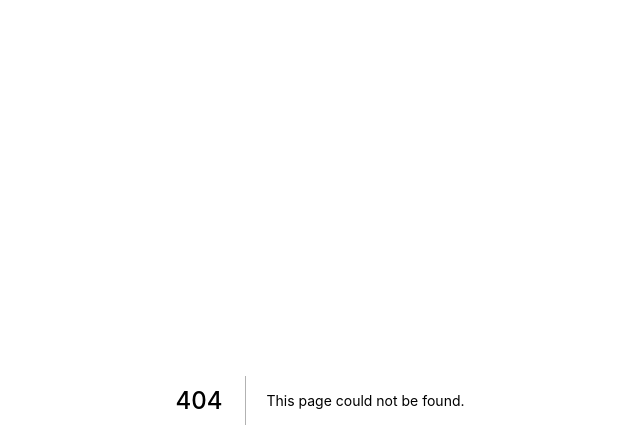
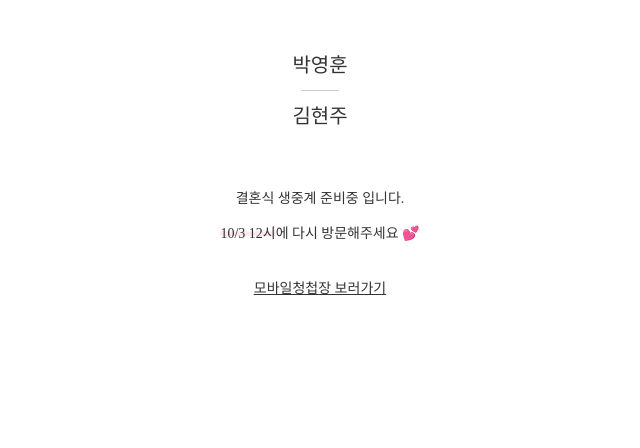
Before and after one commit to yhpark/wedinv, a Next.js app: page /live in a window 1280 px wide. Before the commit this address had no page. Shown: the top 448 px of the page, without its empty margins (320-960 px from the left). Built offline with nearby package versions, Linux system fonts and the light colour scheme.

Commit message:
live page

```diff
--- /dev/null
+++ b/pages/live.tsx
@@ -0,0 +1,30 @@
+import Live from "@/components/home/live";
+import Head from "next/head";
+
+const LivePage = () => {
+  return (
+    <>
+      <Head>
+        <title>박영훈 ♡ 김현주</title>
+        <meta
+          name="description"
+          content="박영훈 ♡ 김현주 10월 3일에 결혼합니다."
+        />
+        <meta
+          name="viewport"
+          content="width=device-width, initial-scale=1, maximum-scale=1"
+        />
+        <meta property="og:type" content="article" />
+        <meta property="og:title" content="박영훈 ♡ 김현주 청첩장" />
+        <meta property="og:description" content="10월 3일에 결혼합니다." />
+        <meta
+          property="og:image"
+          content="https://drive.google.com/uc?id=1kf4TQN50LQyEybKT844g6CLq7nXeG6cl"
+        />
+      </Head>
+      <Live />
+    </>
+  );
+};
+
+export default LivePage;
--- /dev/null
+++ b/src/components/home/live.tsx
@@ -0,0 +1,63 @@
+import styled from "styled-components";
+import Link from "next/link";
+
+import { Main } from "./styles";
+
+const Header = styled.h1`
+  display: inline-block;
+  margin: 40px 0;
+
+  font-size: 20px;
+  font-weight: 500;
+  line-height: 2.5;
+
+  hr {
+    width: 70%;
+    margin: 0 auto;
+    border: 0;
+    border-top: 1px solid #ccc;
+  }
+`;
+
+const LinkWrap = styled.p`
+  a:link,
+  a:visited,
+  a:hover {
+    text-decoration: underline;
+  }
+`;
+
+export const Highlight = styled.span`
+  background: linear-gradient(
+    0deg,
+    transparent 33%,
+    rgba(255, 136, 170, 0.2) 36%,
+    rgba(255, 136, 170, 0.2) 60%,
+    transparent 70%
+  );
+`;
+
+const Live = () => {
+  return (
+    <Main>
+      <Header>
+        박영훈
+        <hr />
+        김현주
+      </Header>
+
+      <p>
+        결혼식 생중계 준비중 입니다.
+        <br />
+        <Highlight>10/3 12시</Highlight>에 다시 방문해주세요 💕
+      </p>
+      <LinkWrap>
+        <Link href="/">
+          <a>모바일청첩장 보러가기</a>
+        </Link>
+      </LinkWrap>
+    </Main>
+  );
+};
+
+export default Live;
```
Also changed, not shown: src/components/home/index.tsx (+29 -0 lines).
